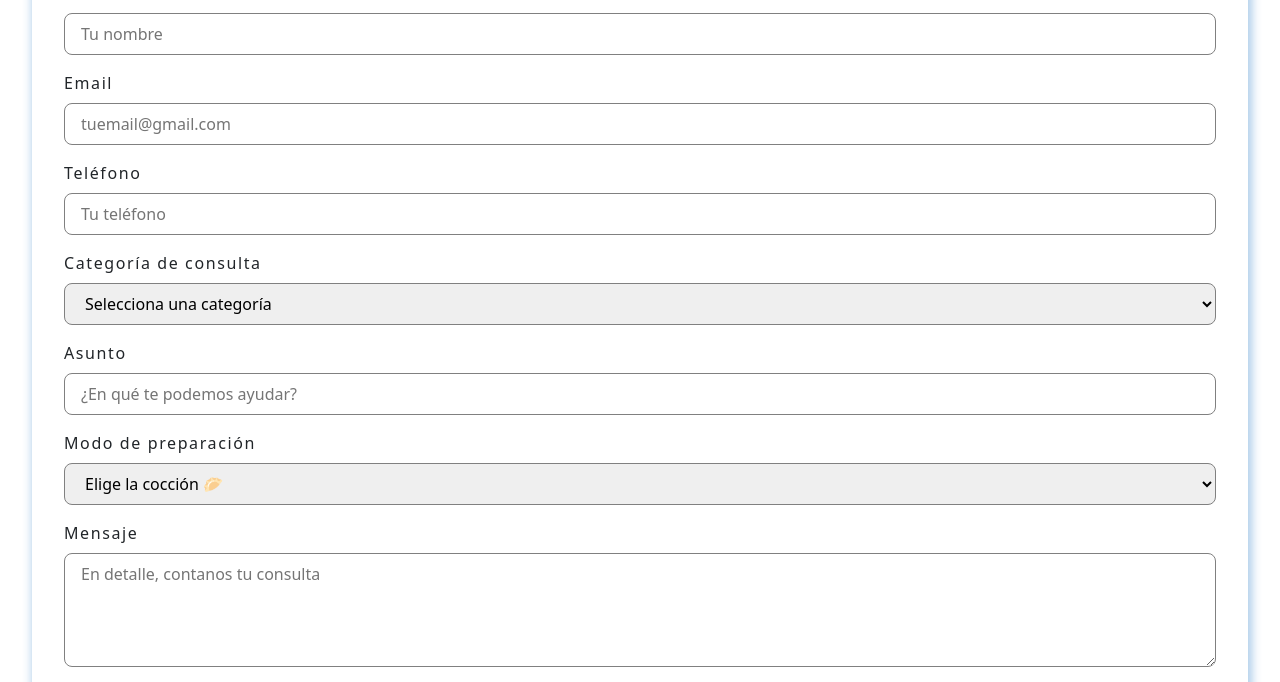
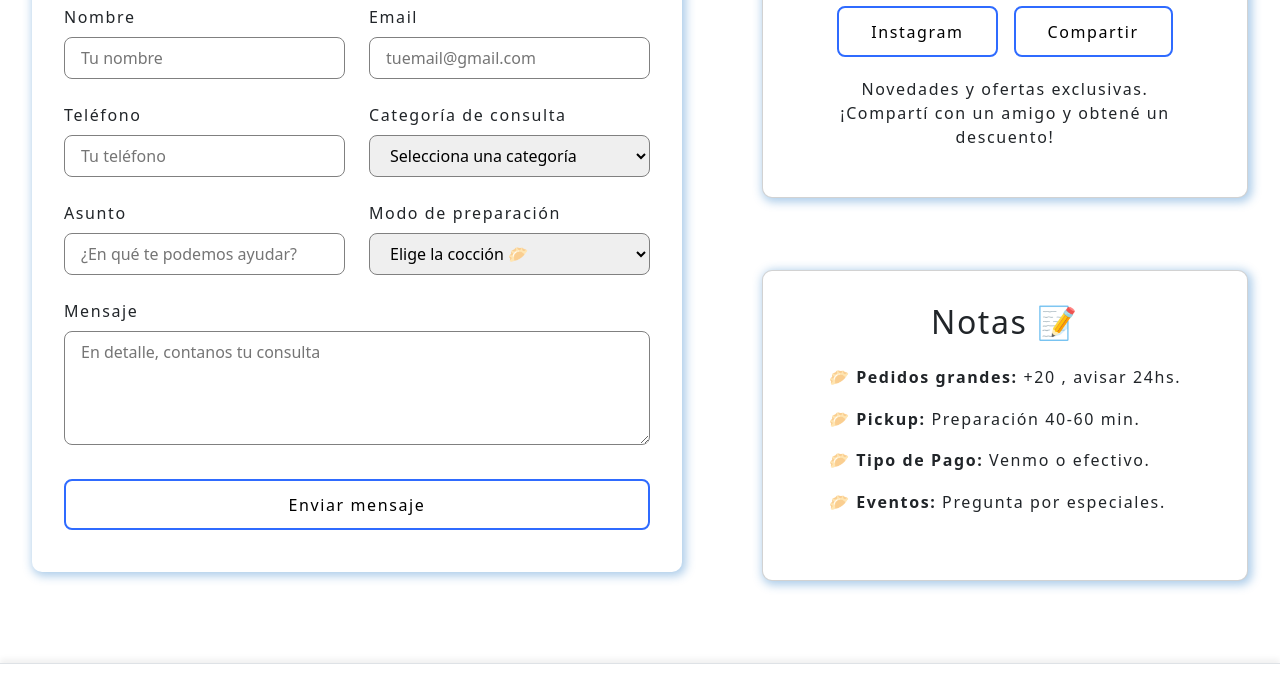
Before and after one commit to violetaatkinson/EmpanadEx, a plain HTML site: page pages/contacto.html in a window 1280 px wide. Shown: the part 664-1346 px from the top of the page. Drawn offline with nearby package versions, Linux system fonts and the light colour scheme.

Commit message:
arreglamo

```diff
--- a/css/styles.css
+++ b/css/styles.css
@@ -180,7 +180,6 @@ h1 h2 {
     grid-template-columns: 1fr;
 
 }
-
 
 .custom-card {
     background: #fff;
@@ -444,9 +443,27 @@ h1 h2 {
 
 .contact-container {
     display: flex;
+    flex-direction: row;
+    justify-content: space-between;
+    align-items: flex-start;
+    gap: 3rem;
+    padding: 4rem;
+}
+
+
+.contact-form {
+    flex: 1;
+    box-shadow: 2px 2px 10px rgba(47, 128, 199, 0.4);
+    border-radius: 10px;
+    background-color: #fff;
+    gap: 1.5rem;
+}
+
+.right-cards {
+    flex: 1;
+    display: flex;
     flex-direction: column;
-    gap: 2rem;
-    padding: 2rem;
+     gap: 3.3rem;
 }
 
 .form-title {
@@ -457,15 +474,16 @@ h1 h2 {
 
 .form-row {
     display: flex;
-    flex-direction: column;
-    gap: 1rem;
-    margin-bottom: 1rem;
+    flex-direction: row;
+    justify-content: center;
+    gap: 1.5rem;
+    margin-bottom: 0.8rem;
 }
 
 .form-group {
+    flex: 1;
     display: flex;
     flex-direction: column;
-    flex: 1;
 }
 
 .form-group label {
@@ -485,8 +503,9 @@ select {
 
 button.custom-btn {
     width: 100%;
-    margin-top: 2rem;
+    margin-top: 2.3rem;
     text-align: center;
+    margin-bottom: 0.7rem;
 }
 
 .right-cards .card {
@@ -496,6 +515,7 @@ button.custom-btn {
     align-items: center;
     text-align: center;
 }
+
 
 .card-buttons {
     display: flex;
@@ -578,9 +598,7 @@ button.custom-btn {
     font-weight: 400;
 }
 
-/*cómo se distribuyen las columnas:
- repeat(auto-fill, ...) → significa: crea tantas columnas como quepan en el contenedor.
-minmax(280px, 1fr) → cada columna tendrá un ancho mínimo de 280px y un máximo de 1 fracción de espacio*/
+
 .cards-container {
     display: grid;
     grid-template-columns: repeat(3, 1fr);
@@ -891,9 +909,47 @@ minmax(280px, 1fr) → cada columna tendrá un ancho mínimo de 280px y un máxi
         gap: 3rem;
     }
 
-    .right-cards .card {
-        margin-bottom: 3rem;
+    .contact-form {
+        display: flex;
+        flex-direction: column;
+        gap: 1.5rem;
+        max-width: 600px;
+        /* más angosto */
+        margin: 0 auto;
+        padding: 1.5rem;
     }
+
+    .form-row {
+        display: flex;
+        justify-content: center;
+        gap: 1rem;
+        flex-wrap: wrap;
+    }
+
+    .form-group {
+        flex: 1 1 45%;
+        min-width: 200px;
+        display: flex;
+        flex-direction: column;
+    }
+
+    input,
+    select,
+    textarea {
+        width: 100%;
+        padding: 0.5rem 1rem;
+        border: 1px solid grey;
+        border-radius: 8px;
+        font-size: 1rem;
+    }
+
+    button.custom-btn {
+        width: 100%;
+        padding: 0.7rem 1rem;
+        margin-top: 1rem;
+    }
+
+
 
     .custom-grid {
         grid-template-columns: 1fr;
@@ -937,7 +993,7 @@ minmax(280px, 1fr) → cada columna tendrá un ancho mínimo de 280px y un máxi
     }
 
     .custom-grid {
-        gap:2rem;
+        gap: 2rem;
     }
 
     .contact-container {
@@ -982,7 +1038,7 @@ minmax(280px, 1fr) → cada columna tendrá un ancho mínimo de 280px y un máxi
         display: flex;
         justify-content: space-evenly;
         align-items: flex-start;
-        gap: 4rem;
+        gap: 5rem;
         max-width: 1200px;
         margin: 0 auto;
         padding: 0 1rem;
@@ -1070,4 +1126,66 @@ minmax(280px, 1fr) → cada columna tendrá un ancho mínimo de 280px y un máxi
         padding: 1rem 1.5rem;
     }
 
+       .contact-container {
+        display: flex;
+        flex-direction: row;
+        justify-content: space-between;
+        align-items: flex-start;
+        gap: 5rem;
+        max-width: 1400px;
+        margin: 0 auto;
+        padding: 2rem;
+    }
+
+    .contact-form {
+        flex: 2;
+        max-width: 650px;
+        padding: 2rem;
+        box-shadow: 2px 2px 10px rgba(47,128,199,0.4);
+        border-radius: 10px;
+        background-color: #fff;
+        display: flex;
+        flex-direction: column;
+        gap: 1.5rem;
+    }
+
+    button.custom-btn {
+        margin-top: 10px;
+        margin-bottom: 10px;
+    }
+
+    .right-cards {
+        flex: 1;
+        display: flex;
+        flex-direction: column;
+        gap: 4.5rem;
+        margin-top: 1.5rem;
+    }
+
+    .right-cards .card {
+        width: 100%;
+        padding: 2rem;
+        display: flex;
+        flex-direction: column;
+        align-items: center;
+        text-align: center;
+        box-shadow: 2px 2px 10px rgba(47,128,199,0.4);
+        border-radius: 10px;
+        background-color: #fff;
+    }
+
+    .form-row {
+        display: flex;
+        flex-direction: row;
+        justify-content: center;
+        gap: 1.5rem;
+        margin-bottom: 0px !important;
+    }
+
+    .form-group {
+        flex: 1;
+        display: flex;
+        flex-direction: column;
+    }
+
 }
```
